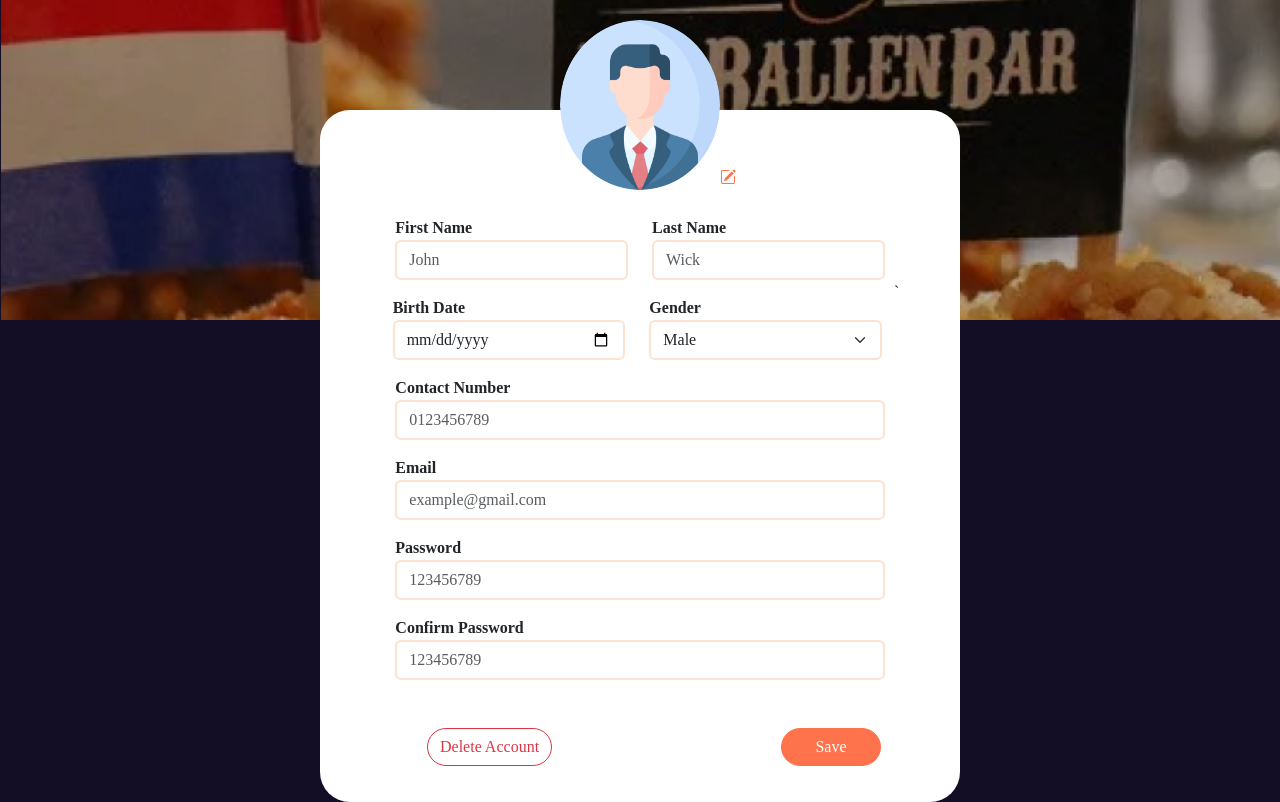
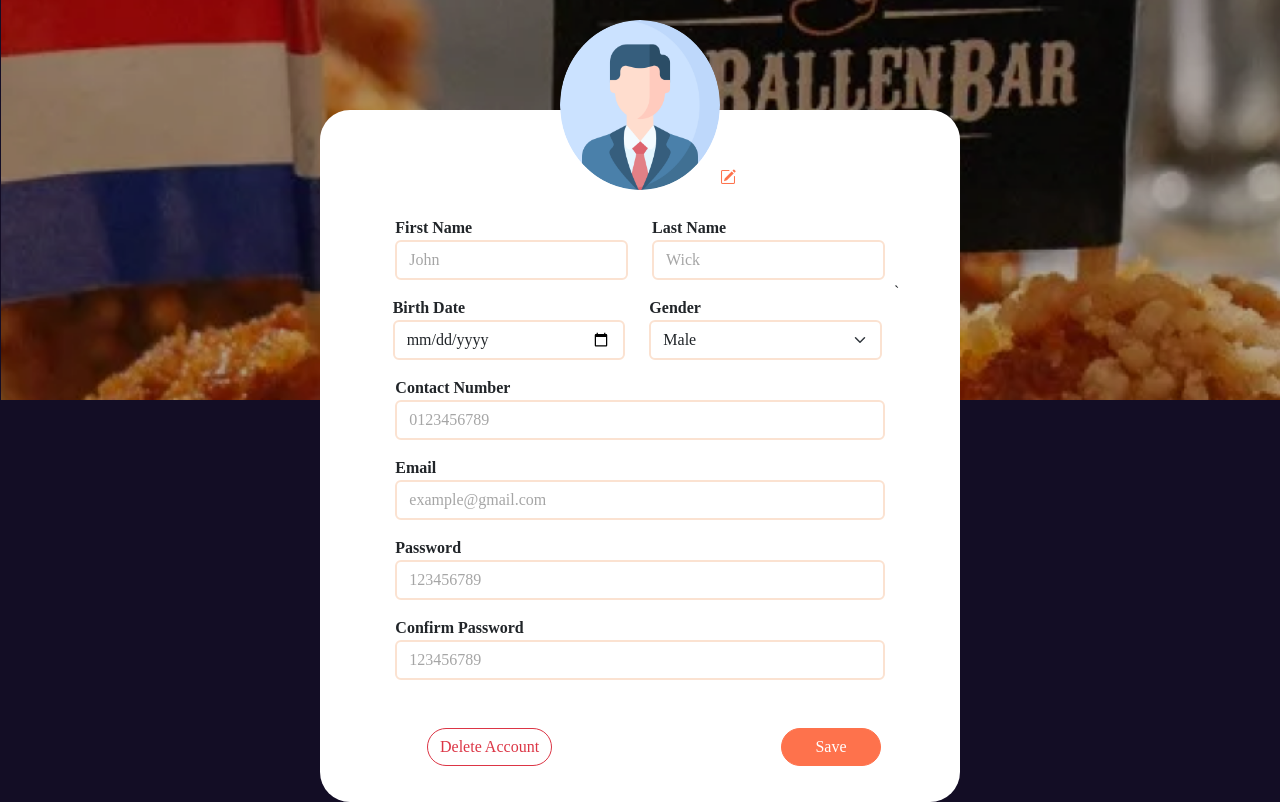
Before and after one commit to miracle1116/HollandFood, a PHP site: page /Layout/user/user_profile.html in a window 1280 px wide. Shown: the part 122-924 px from the top of the page. Run offline with PHP 8.4, Linux system fonts and the light colour scheme.

Commit message:
user profile -edit icon cursor -placeholder color -overflow-x hidden -larger height background pic

```diff
--- a/styles/user_profile.css
+++ b/styles/user_profile.css
@@ -63,7 +63,7 @@
 
 
 .bg-img {
-    height: 40vh;
+    height: 50vh;
     width: 100vw;
     object-fit: cover;
     filter: brightness(0.7);
@@ -76,7 +76,7 @@
 
 body{
     background-color: #130D25;
-
+    overflow-x: hidden;
 
 }
 
@@ -102,9 +102,6 @@ body{
   margin-left: 16px;
   margin-top: 20px;
 }
-
-
-
 
 .save-btn{
     width: 100px;
@@ -157,15 +154,16 @@ body{
 
 }
 
-
-
-
 .form-box{
   position: relative;
   margin-top: 90px;
   background-color: #fff;
 
+}
 
+.input::placeholder {
+    opacity: 0.7;
+    color: grey;
 }
 
 .input{
@@ -186,13 +184,15 @@ body{
   color: #fe724c;
 }
 
+#edit-icon:hover{
+    cursor: pointer;
+}
 
 .profile-image {
   border-radius: 50%;
   width: 170px; /* adjust the width and height to fit your layout */
   height: 170px;
 }
-
 
 .modal-confirm {
 	color: #636363;
```
